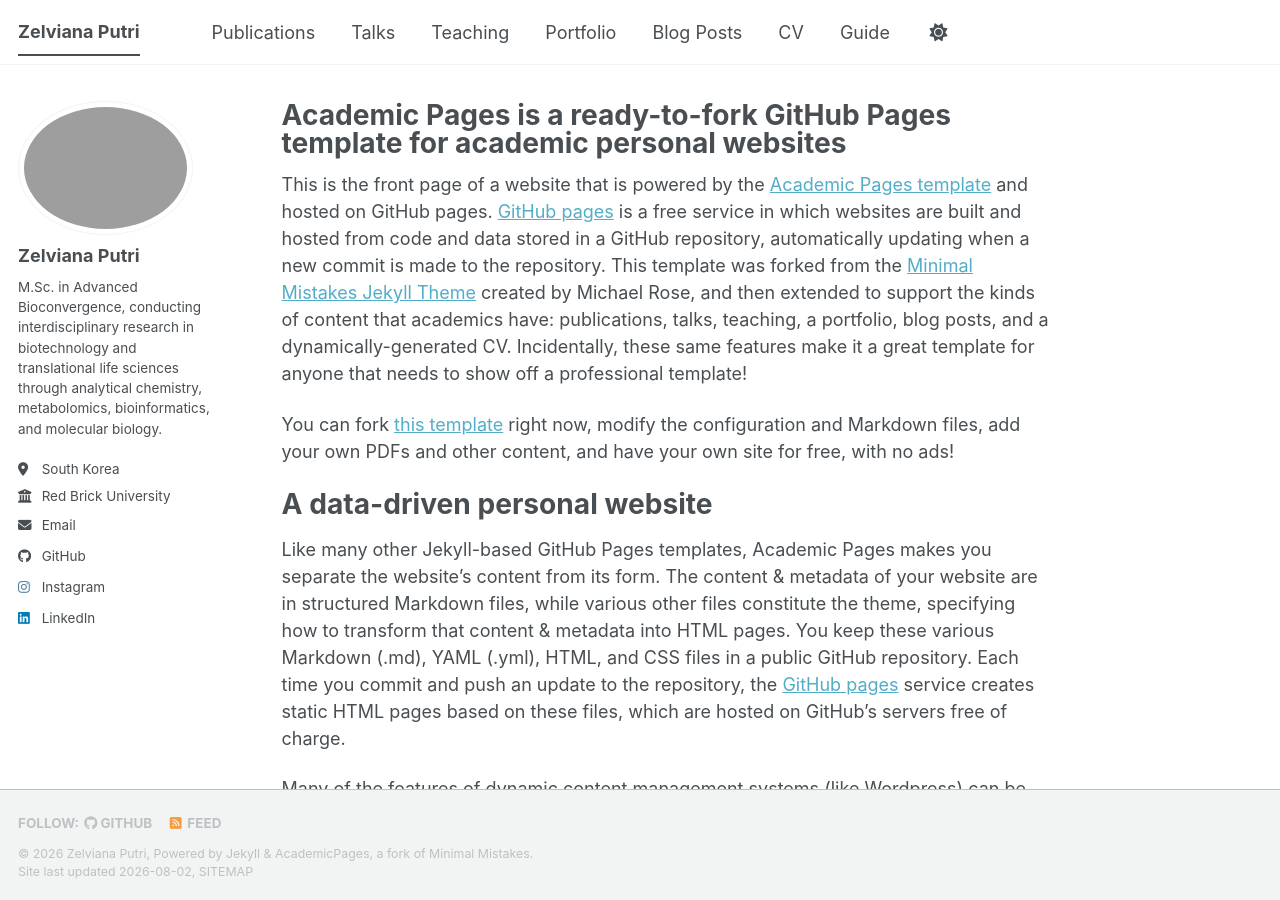
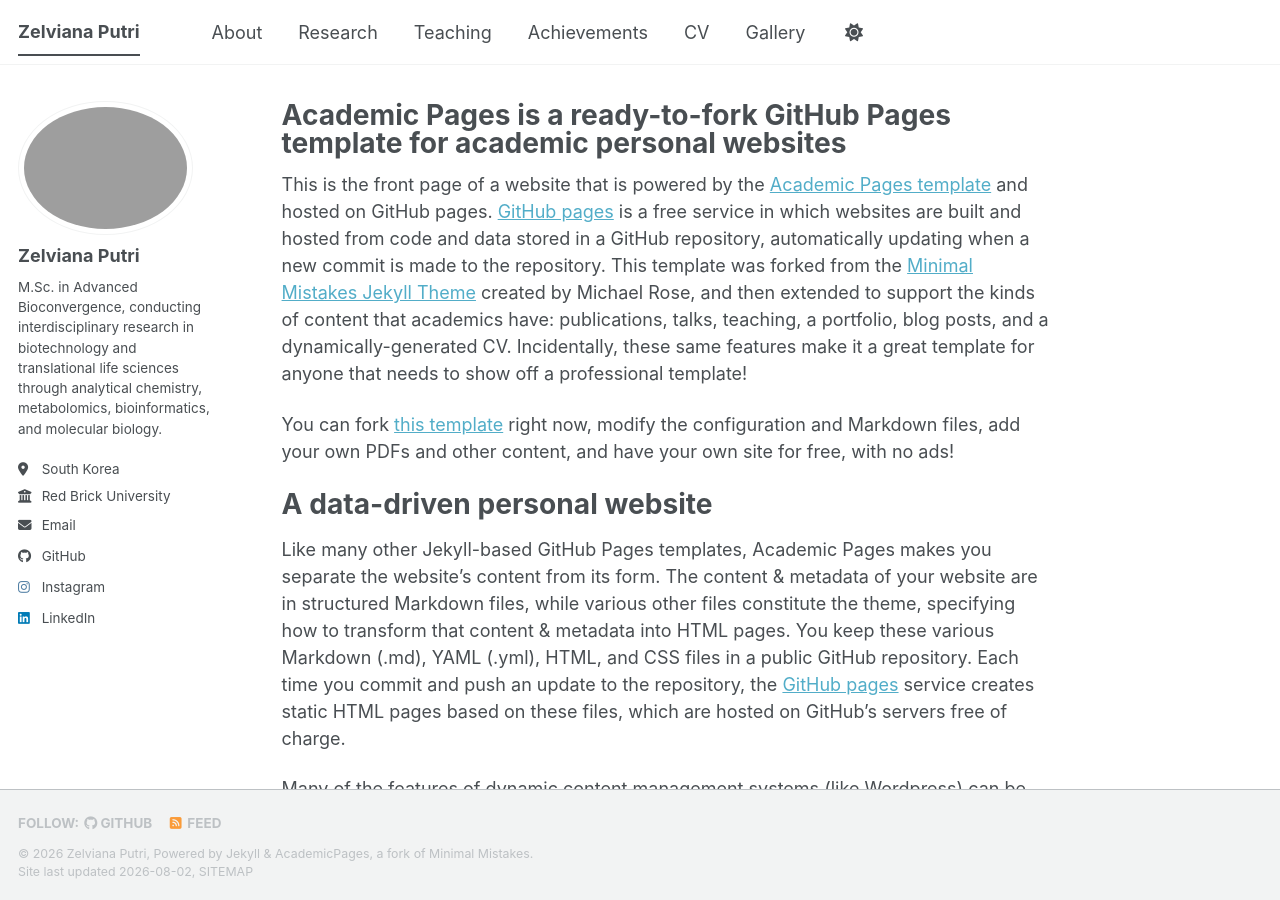
Before and after one commit to zelvianaputri27/zelviana-s-research, a Jekyll site: the page built from _pages/about.md, in a window 1280 px wide and 900 px high. Built offline with Jekyll 4.4.1, drawn with Linux system fonts in a browser that asks for light colours; a style sheet for code colours, icons or effects is not loaded.

Commit message:
Update website navigation

```diff
--- a/_data/navigation.yml
+++ b/_data/navigation.yml
@@ -8,26 +8,20 @@
 #      Markdown formatted page while the second is generated using JSON.
 
 main:
-  - title: "Publications"
-    url: /publications/
+  - title: "About"
+    url: /about/
 
-  - title: "Talks"
-    url: /talks/
+  - title: "Research"
+    url: /research/
 
   - title: "Teaching"
     url: /teaching/
 
-  - title: "Portfolio"
-    url: /portfolio/
-
-  - title: "Blog Posts"
-    url: /year-archive/
+  - title: "Achievements"
+    url: /achievements/
 
   - title: "CV"
-    url: /cv/
+    url: /CV/
 
-  # - title: "CV"
-  #   url: /cv-json/
-
-  - title: "Guide"
-    url: /markdown/
+  - title: "Gallery"
+    url: /gallery/
```
